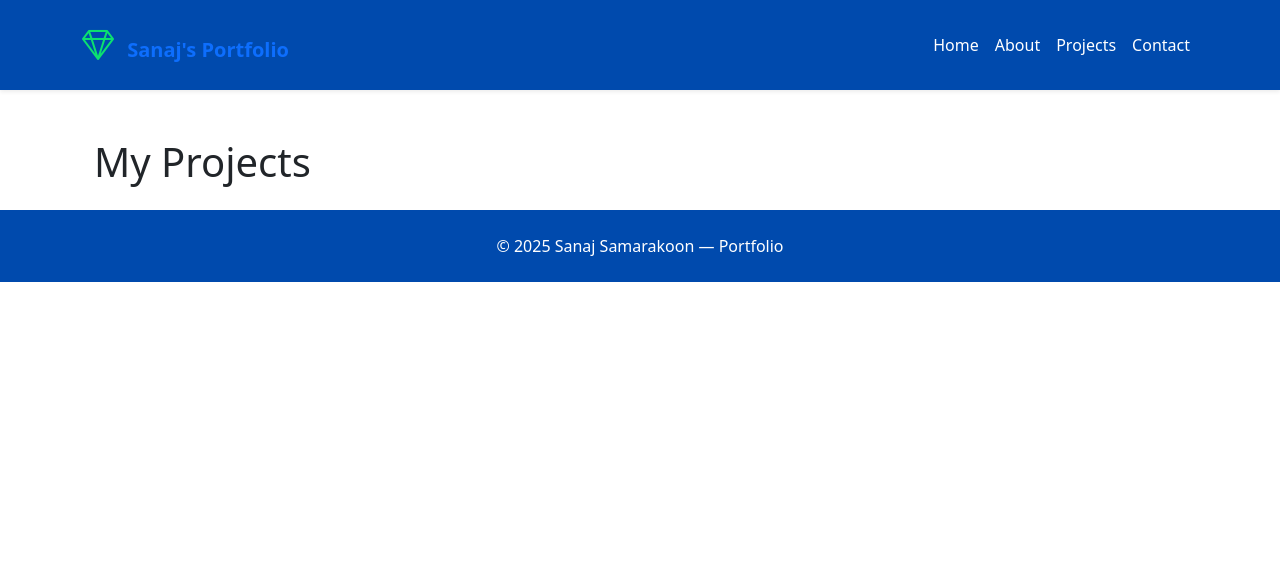
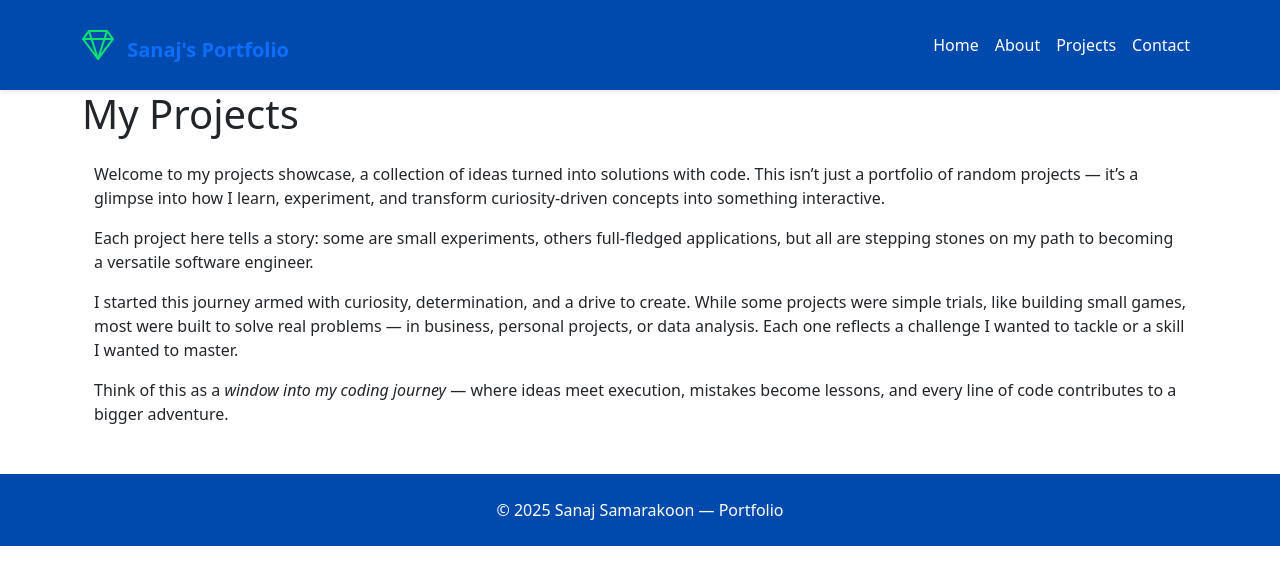
Before and after one commit to SanajSamarakoon/portfolio, a Flask app: page /projects in a window 1280 px wide. Shown: the top 585 px of the page. Run offline with Flask 3, Linux system fonts and the light colour scheme.

Commit message:
project intro content

```diff
--- a/templates/projects.html
+++ b/templates/projects.html
@@ -2,8 +2,31 @@
 {% block title %}Projects - My Portfolio{% endblock %}
 
 {% block content %}
+<h1 class="mb-4"> My Projects</h1>
+
+<section id="projects-intro" class="mb-5">
+  <div class="container">
+    <p>
+        Welcome to my projects showcase, a collection of ideas turned into solutions with code. This isn’t just a portfolio of random projects —
+        it’s a glimpse into how I learn, experiment, and transform curiosity-driven concepts into something interactive.
+    </p>
+    <p>
+        Each project here tells a story: some are small experiments, others full-fledged applications,
+        but all are stepping stones on my path to becoming a versatile software engineer.
+    </p>
+    <p>
+        I started this journey armed with curiosity, determination, and a drive to create. While some projects were simple trials, like building small games,
+        most were built to solve real problems — in business, personal projects, or data analysis. Each one reflects a challenge I wanted to tackle
+        or a skill I wanted to master.
+    </p>
+    <p>
+        Think of this as a <em>window into my coding journey</em> — where ideas meet execution, mistakes become lessons,
+        and every line of code contributes to a bigger adventure.
+    </p>
+  </div>
+</section>
+
 <section id="projects" class="container mt-5">
-    <h1 class="mb-4"> My Projects</h1>
     <div class="row row-cols-1 row-cols-md-2 row-cols-lg-3 g-4">
         {% for project in projects %}
         <div class="col">
```
